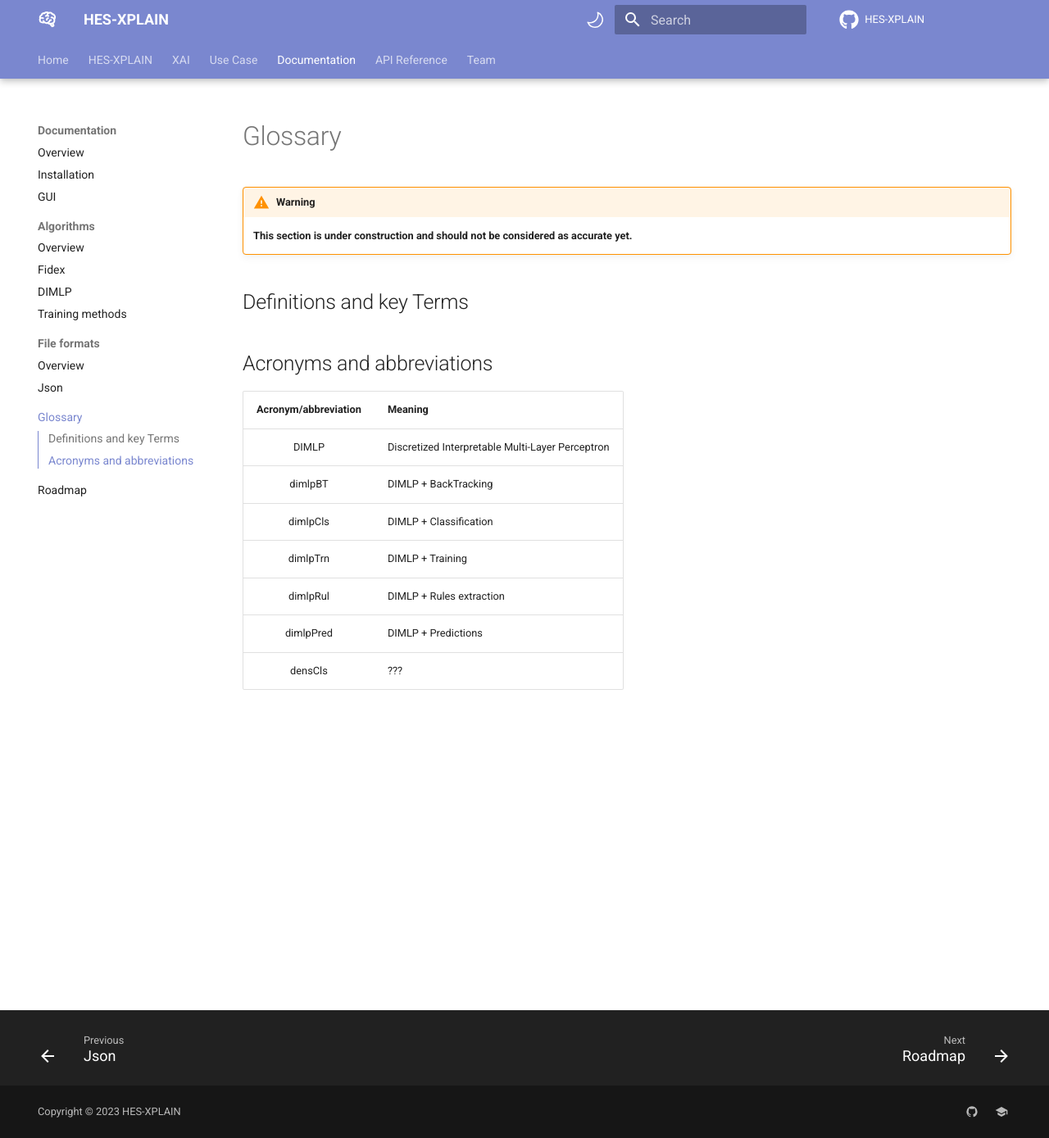
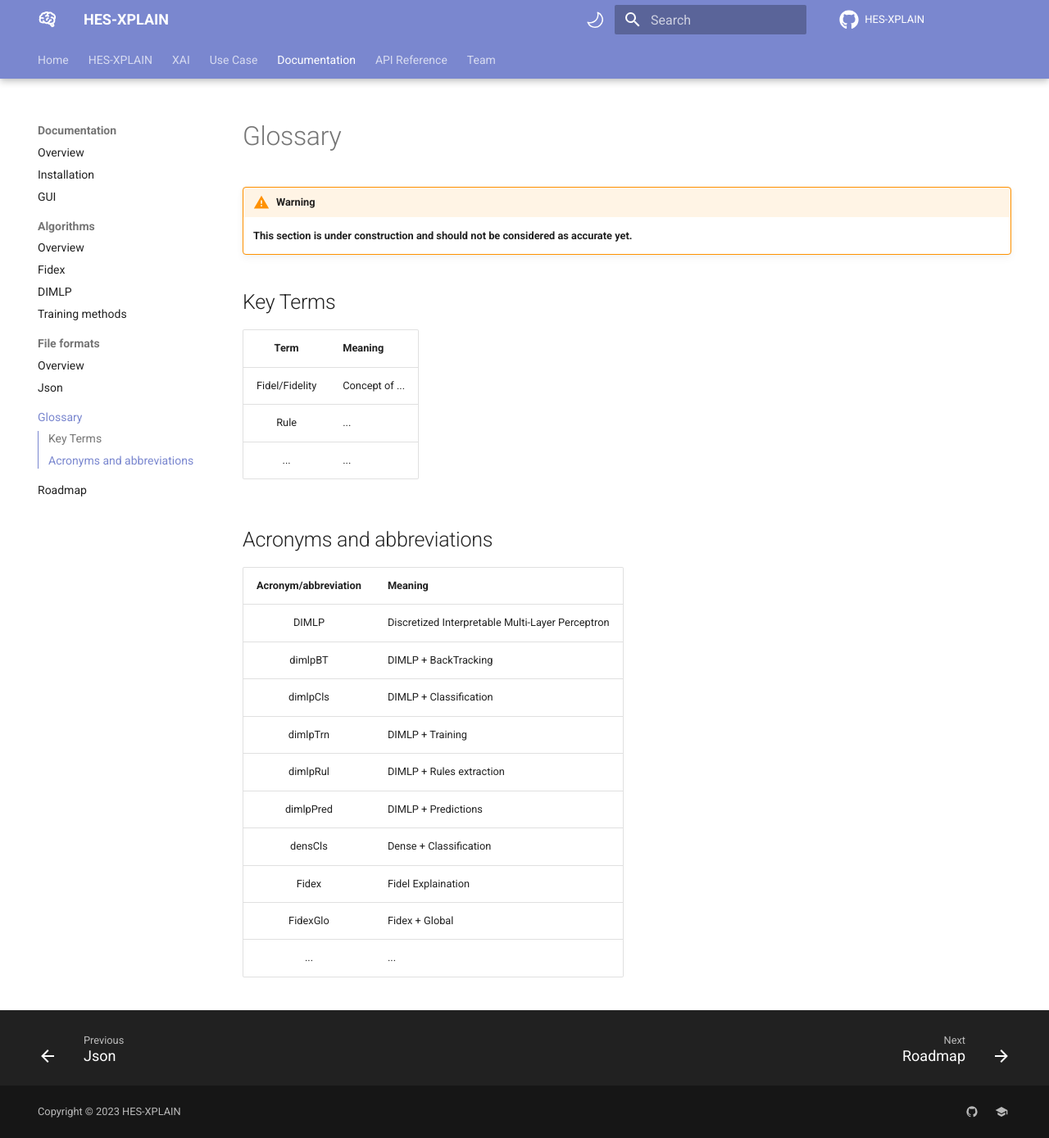
Before and after one commit to HES-XPLAIN/hes-xplain.github.io, an MkDocs documentation site: the page built from docs/documentation/glossary.md, in a window 1280 px wide and 1389 px high. Shown: the whole window at 82% size. Built offline with MkDocs 1.6.1 and Material for MkDocs 9.7.7, drawn with Linux system fonts in a browser that asks for light colours; comment, search, counter and statistics services are not loaded.

Commit message:
Added content

```diff
--- a/docs/documentation/glossary.md
+++ b/docs/documentation/glossary.md
@@ -3,7 +3,13 @@
 !!!Warning
     **This section is under construction and should not be considered as accurate yet.**
 
-## Definitions and key Terms
+## Key Terms
+
+|  **Term**                      | **Meaning**                                                      |
+|:------------------------------:|:-----------------------------------------------------------------|
+| Fidel/Fidelity                 | Concept of ...                                                   |
+| Rule                           | ...                                                              |
+| ...                            | ...                                                              |
 
 
 ## Acronyms and abbreviations
@@ -17,4 +23,7 @@
 | dimlpTrn                       | DIMLP + Training                                                 |
 | dimlpRul                       | DIMLP + Rules extraction                                         |
 | dimlpPred                      | DIMLP + Predictions                                              |
-| densCls                        | ???                                                              |
+| densCls                        | Dense + Classification                                           |
+| Fidex                          | Fidel Explaination                                               |
+| FidexGlo                       | Fidex + Global                                                   |
+| ...                            | ...                                                              |
```
